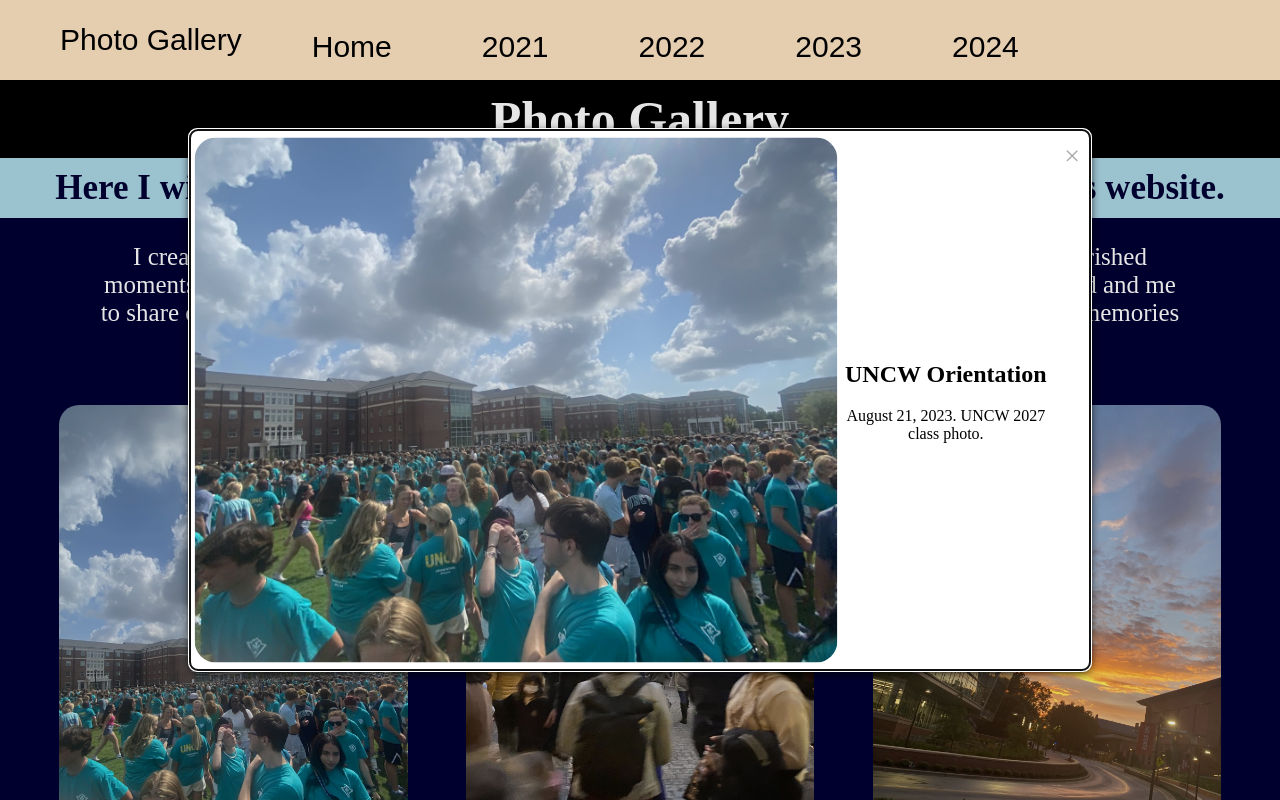
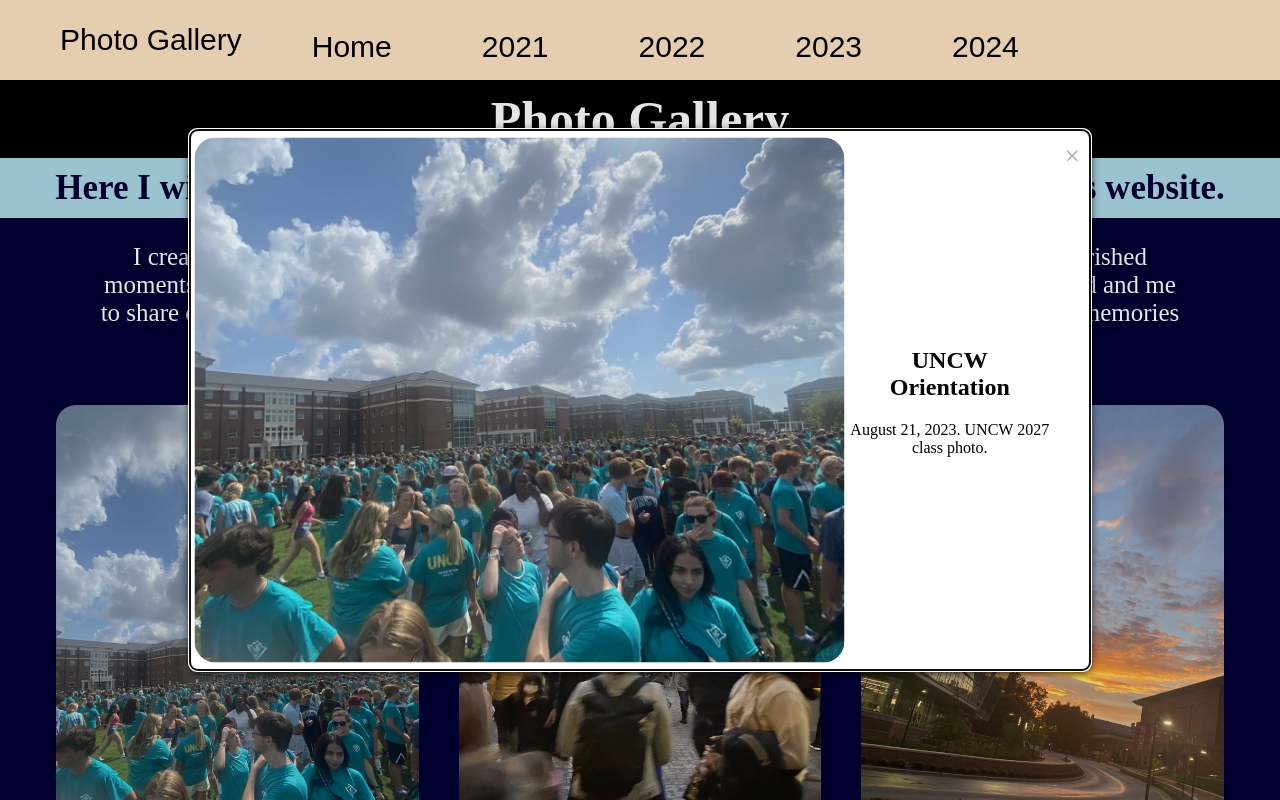
Before and after one commit to Jovani-JRH7/Photo-Gallery, a plain HTML site: page index.html in a window 1280 px wide. Both pictures are taken after a click on the picture 233 px from the left and 655 px from the top of the page. Shown: the top 800 px of the page. Drawn offline with Linux system fonts and the light colour scheme.

Commit message:
fixed the modal cards that would stretch at the bottom.

```diff
--- a/css/main.css
+++ b/css/main.css
@@ -86,35 +86,41 @@ body {
 
 .row {
     display: flex;
-    justify-content: space-between;
-    width: 160%;
-    max-width: 100%;
+    justify-content: center; /* Center-align columns */
+    width: 100%; /* Full width */
     margin-bottom: 10px;
 }
 
 .column {
     flex: 1;
-    padding: 20px; /* how far apart the images are */
-    box-sizing: border-box;
-    text-align: center;
+    max-width: 33%; /* Keeps the column width consistent */
+    padding: 20px; /* Consistent spacing around images */
+    box-sizing: border-box; /* Includes padding and border in the element's total width and height */
+    text-align: center; /* Centers the content inside the column */
 }
 
 .column img {
-    width: 95%;
-    height: 500px; /* Set a fixed height */
-    object-fit: cover; /* Ensures the image covers the area without distorting */
-    border-radius: 20px; /* how sharp the corners of images are */
-    transition: transform 0.2s;
+    width: 100%;  /* Full width within the column */
+    height: 500px; /* Fixed height for all images */
+    object-fit: cover; /* Ensures images cover the frame without distortion */
+    border-radius: 20px; /* Rounded corners for aesthetics */
 }
 
 .column img:hover {
-    transform: scale(1.05);
+    transition: 80ms;
+    transform: scale(1.05); /* Slight zoom on hover */
 }
 
 
 /* Adjust the modal image size to match the scaled size */
-.modal img {
-    transform: scale(1.05); /* Scale the image inside the modal */
+.modal-image {
+    width: 100%; /* Maintain the natural image width up to the container size */
+    max-width: 800px; /* Maximum width for modal images */
+    height: auto; /* Adjust height automatically to maintain aspect ratio */
+    border-radius: 10px; /* Slightly rounded corners for the modal images */
+    object-fit: contain;
+    transition: none;  /* Disables CSS transitions */
+    transform: scale(1.05);   /* Disables transformations */
 }
 
 
@@ -143,11 +149,6 @@ body {
     max-width: 900px;
     padding: 0;
     background-color: rgb(255, 255, 255);
-}
-
-.modal-img {
-    transition: none; /* Disable the transition effect */
-    transform: none; /* Ensure no transformation is applied */
 }
 
 .modal-content {
```
